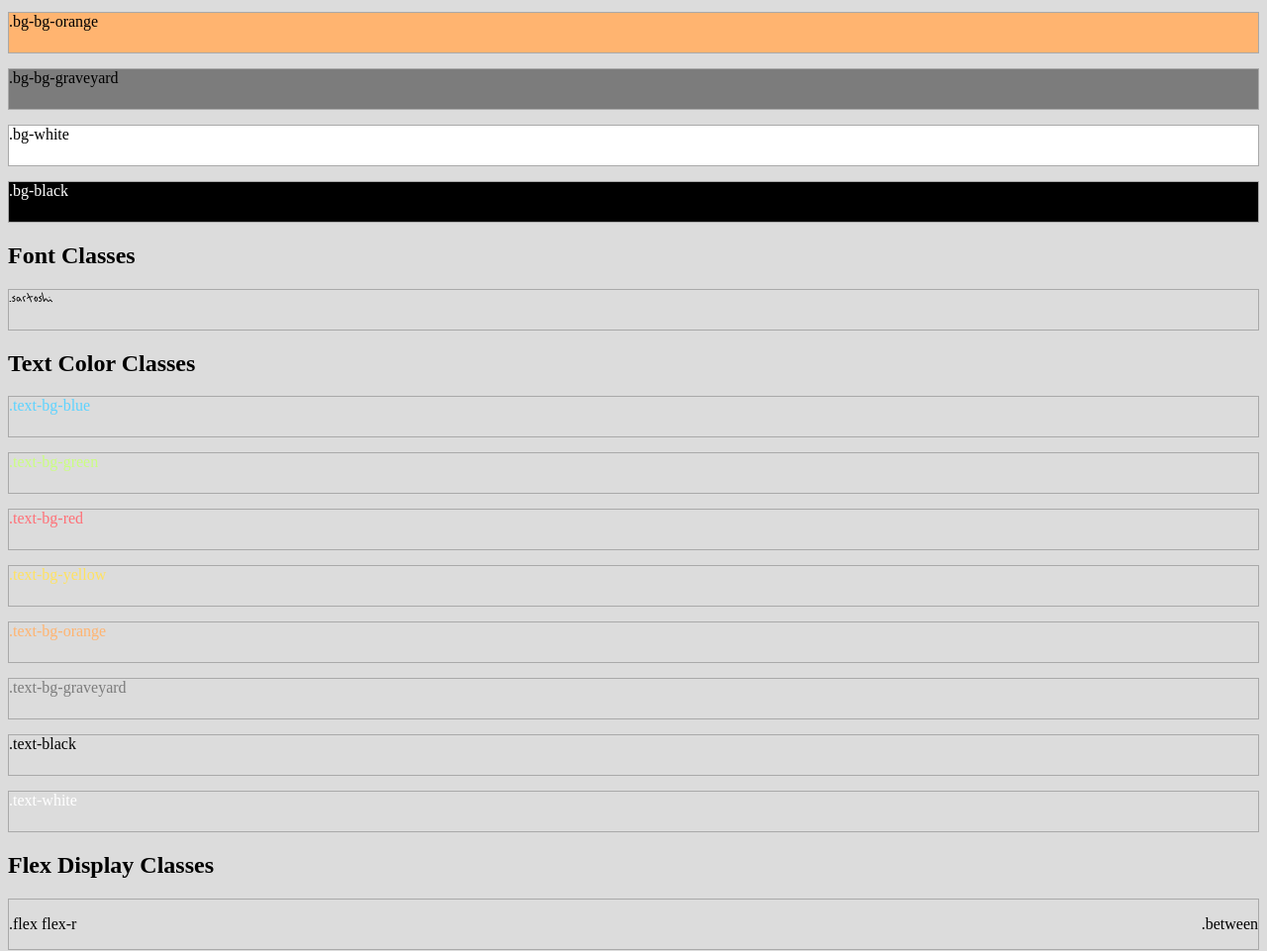
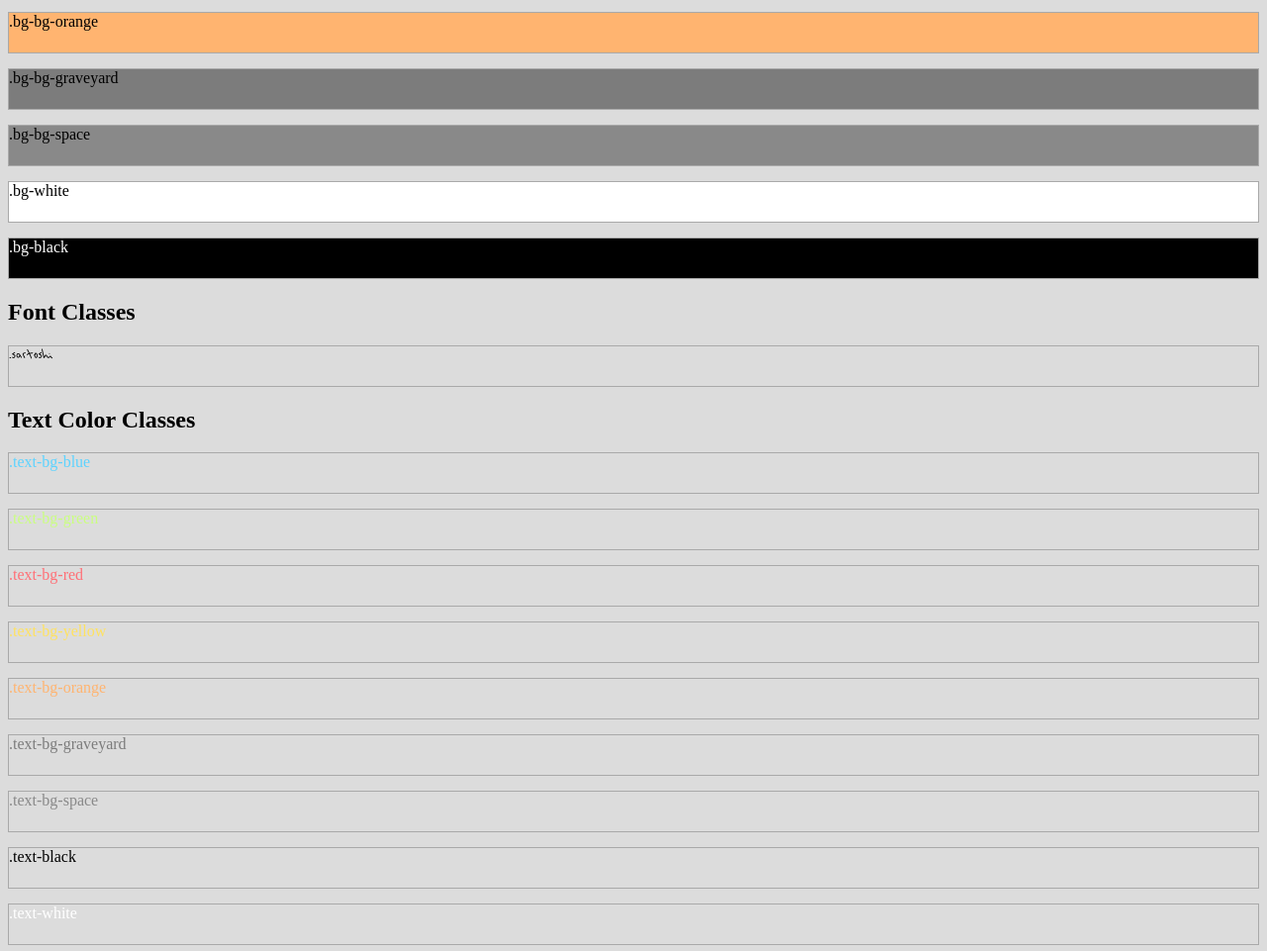
Before and after one commit to the-imp0ster/mferwind-css, a website: page mferwind-docs.html in a window 1280 px wide. Shown: the part 283-1244 px from the top of the page at 99% size. Drawn offline with Linux system fonts and the light colour scheme.

Commit message:
forgot space color, added now

```diff
--- a/mferwind-docs.html
+++ b/mferwind-docs.html
@@ -32,6 +32,7 @@
     <div class="demo-box bg-bg-yellow">.bg-bg-yellow</div>
     <div class="demo-box bg-bg-orange">.bg-bg-orange</div>
     <div class="demo-box bg-bg-graveyard">.bg-bg-graveyard</div>
+    <div class="demo-box bg-bg-space">.bg-bg-space</div>
     <div class="demo-box bg-white">.bg-white</div>
     <div class="demo-box bg-black text-white">.bg-black</div>
 
@@ -46,6 +47,7 @@
     <div class="demo-box text-bg-yellow">.text-bg-yellow</div>
     <div class="demo-box text-bg-orange">.text-bg-orange</div>
     <div class="demo-box text-bg-graveyard">.text-bg-graveyard</div>
+    <div class="demo-box text-bg-space">.text-bg-space</div>
     <div class="demo-box text-black">.text-black</div>
     <div class="demo-box text-white">.text-white</div>
 
@@ -94,6 +96,7 @@
     <div class="border-demo-box border-l border-bg-yellow double">.border-l border-bg-yellow double</div>
     <div class="border-demo-box border-xl border-bg-orange groove">.border-xl border-bg-orange groove</div>
     <div class="border-demo-box border-xl border-bg-graveyard ridge">.border-xl border-bg-graveyard ridge</div>
+    <div class="border-demo-box border-xl border-bg-space solid">.border-xl border-bg-space solid</div>
     <div class="border-demo-box border-xl border-bg-red inset">.border-m border-bg-red inset</div>
     <div class="border-demo-box border-xl border-white outset">.border-xl border-bg-white outset</div>
 
--- a/mferwind.css
+++ b/mferwind.css
@@ -6,6 +6,7 @@
     --bg-yellow: #ffe260;
     --bg-orange: #ffb470;
     --bg-graveyard: #7c7c7c;
+    --bg-space: #898989;
 
     --black: #000000;
     --white: #FFFFFF;
@@ -106,6 +107,7 @@
 .bg-bg-yellow { background-color: var(--bg-yellow); }
 .bg-bg-orange { background-color: var(--bg-orange); }
 .bg-bg-graveyard { background-color: var(--bg-graveyard); }
+.bg-bg-space { background-color: var(--bg-space); }
 .bg-black { background-color: var(--black); }
 .bg-white { background-color: var(--white); }
 
@@ -117,6 +119,7 @@
 .text-bg-yellow { color: var(--bg-yellow); }
 .text-bg-orange { color: var(--bg-orange); }
 .text-bg-graveyard { color: var(--bg-graveyard); }
+.text-bg-space { color: var(--bg-space); }
 .text-black { color: var(--black); }
 .text-white { color: var(--white); }
 
@@ -159,6 +162,9 @@
 .border-bg-graveyard {
     border-color: var(--bg-graveyard);
 }
+.border-bg-space {
+    border-color: var(--bg-space);
+}
 .border-black {
     border-color: var(--black);
 }
```
